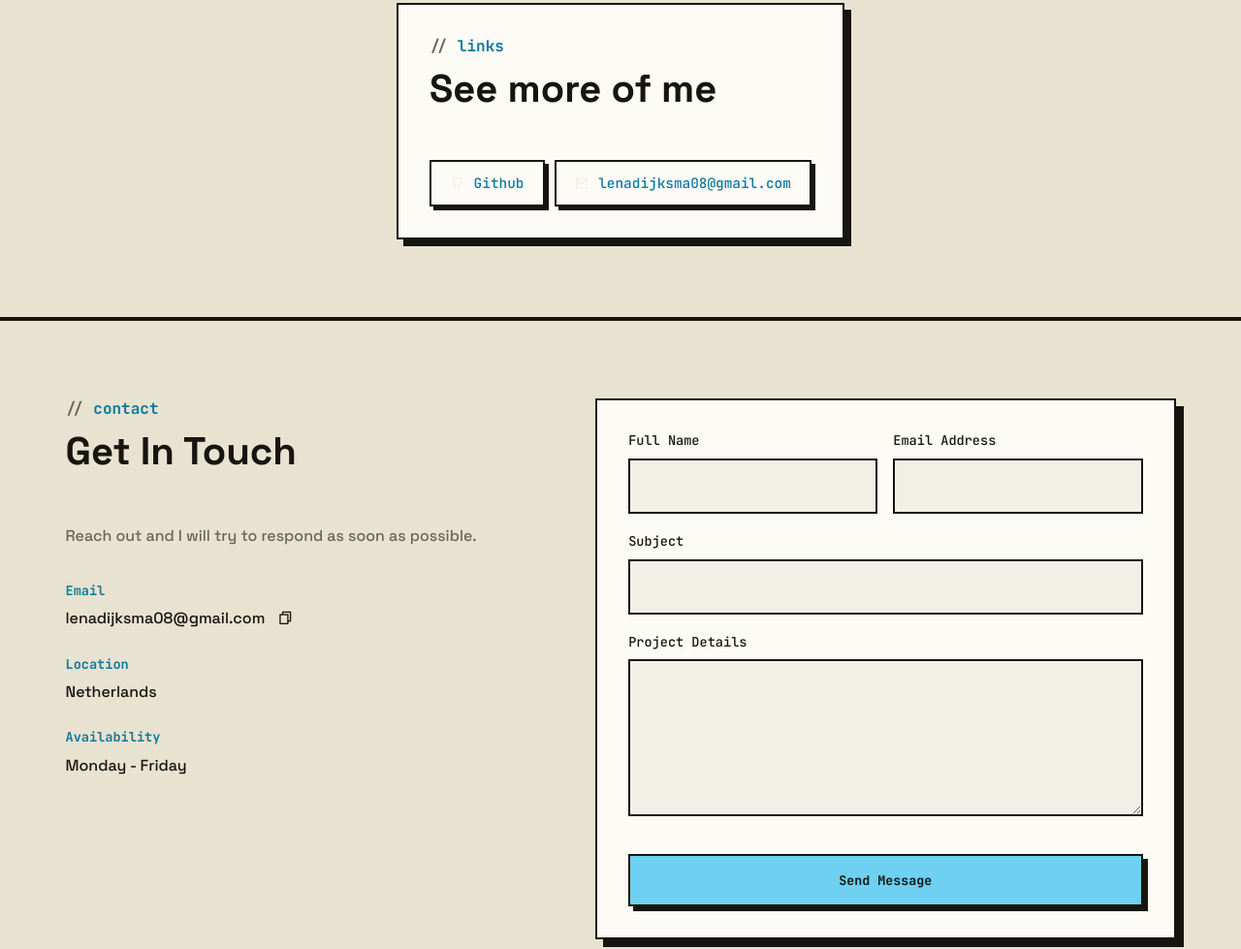
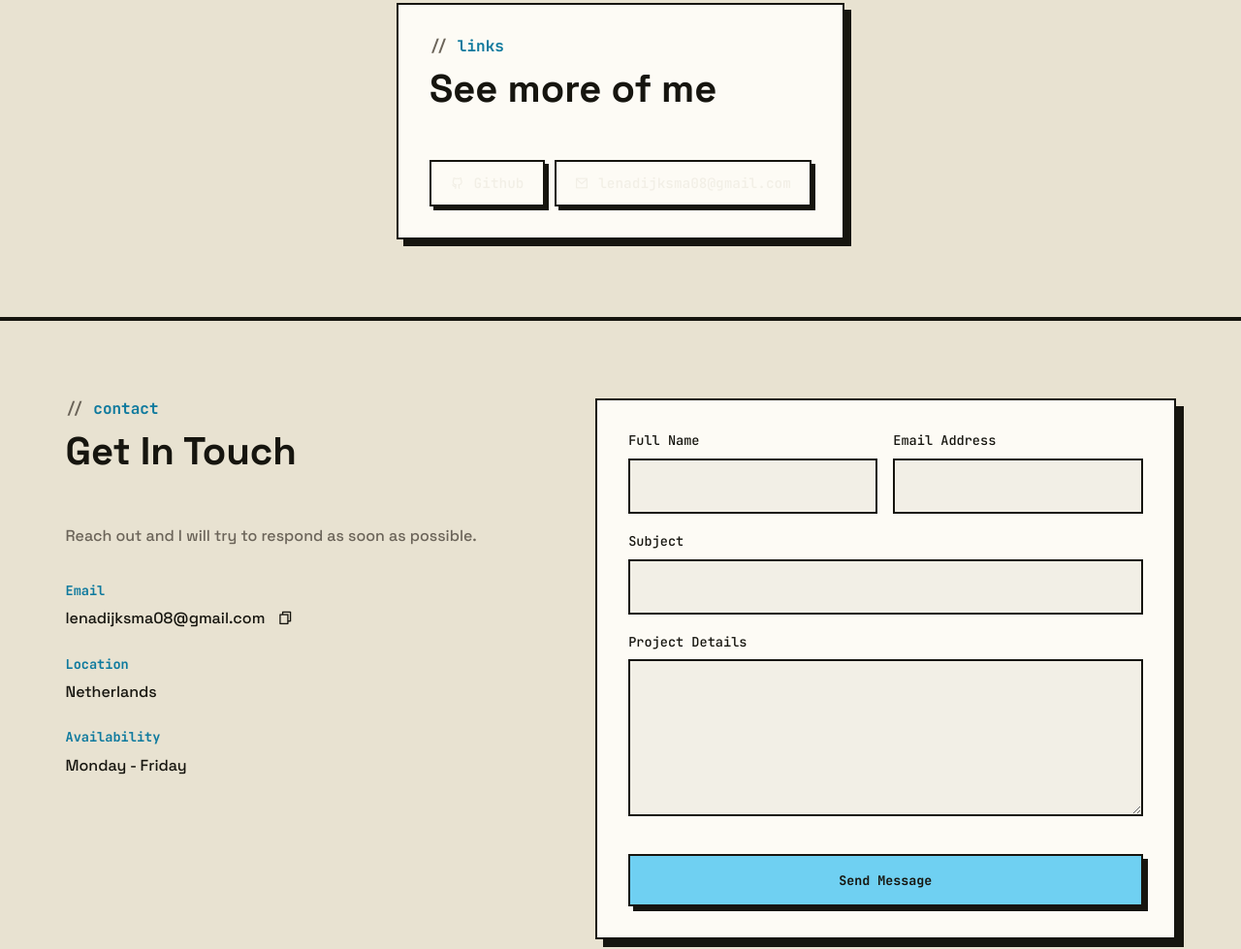
Before and after one commit to LenaDijksma/LenaDijksma-Portfolio, a website: page public/index.html in a window 1280 px wide. Shown: the part 3507-4486 px from the top of the page at 97% size. Drawn offline with nearby package versions, Linux system fonts and the light colour scheme.

Commit message:
changed link color

```diff
--- a/public/css/style.css
+++ b/public/css/style.css
@@ -1205,7 +1205,7 @@ body.dark .form-feedback.error {
 
 .no-deco-link {
     text-decoration: none;
-    color: var(--accent-text);
+    color: var(--bg);
 }
 
 .icon {
```
